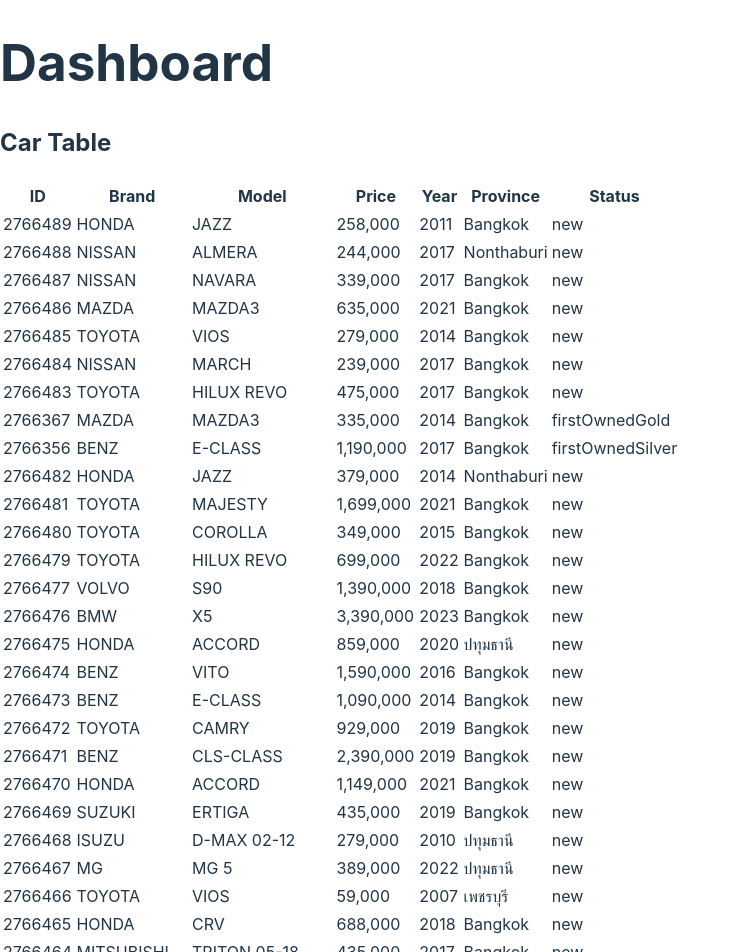
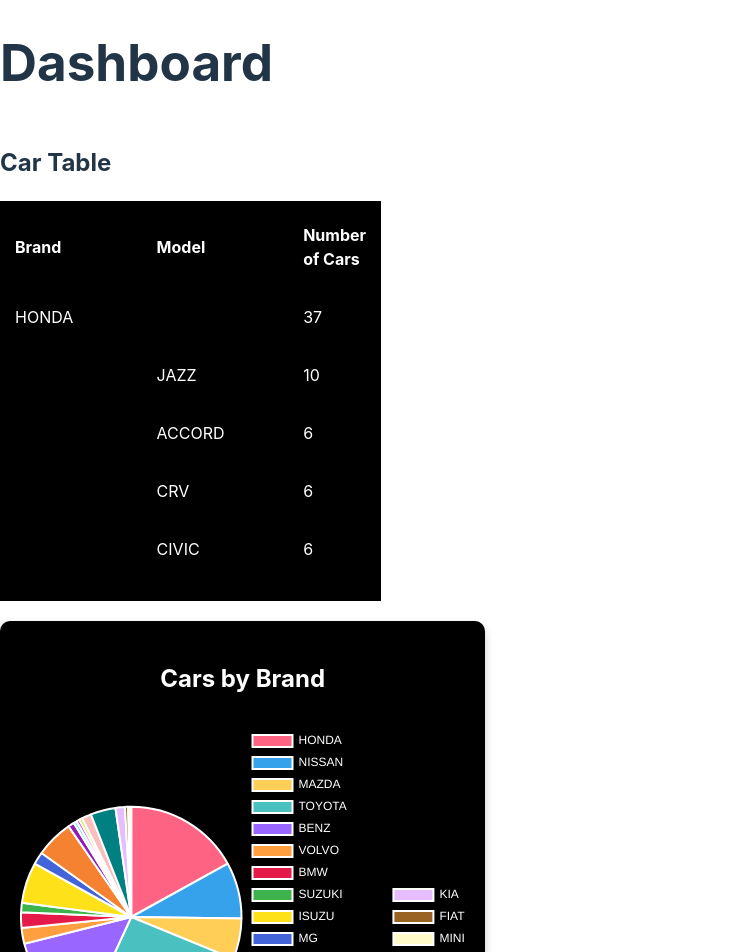
Before and after one commit to Reon1917/car-analytics-app, a React (Vite) app in the folder car-analytics-app/: page / in a window 1280 px wide. Shown: the top 952 px of the page, without its empty margins (0-738 px from the left). Built offline with nearby package versions, Linux system fonts and the light colour scheme.

Commit message:
table corrected and pie chart looks fixed

```diff
--- a/car-analytics-app/src/components/carTable.jsx
+++ b/car-analytics-app/src/components/carTable.jsx
@@ -1,15 +1,84 @@
-import React from 'react';
+import React, { useState } from 'react';
+import './stylesheets/carTable.css';
+
+// Function to aggregate data by brand and model
+const aggregateData = (cars) => {
+  const brandModelMap = {};
+
+  cars.forEach((car) => {
+    const brand = car.NameMMT.split(' ')[0];
+    const model = car.Model;
+    const price = parseInt(car.Prc.replace(/,/g, ''), 10);
+
+    if (!brandModelMap[brand]) {
+      brandModelMap[brand] = { totalCars: 0, models: {} };
+    }
+
+    if (!brandModelMap[brand].models[model]) {
+      brandModelMap[brand].models[model] = { count: 0, cars: [] };
+    }
+
+    brandModelMap[brand].totalCars += 1;
+    brandModelMap[brand].models[model].count += 1;
+    brandModelMap[brand].models[model].cars.push(car);
+  });
+
+  return brandModelMap;
+};
 
 const CarTable = ({ cars }) => {
+  const aggregatedData = aggregateData(cars);
+  const [selectedModel, setSelectedModel] = useState(null);
+  const [selectedBrand, setSelectedBrand] = useState(null);
+
+  const handleModelClick = (brand, model) => {
+    setSelectedBrand(brand);
+    setSelectedModel(model);
+  };
+
   return (
-    <div>
+    <div style={{ display: 'flex' }}>
+      <div style={{ flex: 1 }}>
         <h2>Car Table</h2>
-      <table>
+        <div style={{ height: '400px', overflowY: 'scroll' }}>
+          <table className="car-table">
             <thead>
               <tr>
-            <th>ID</th>
                 <th>Brand</th>
                 <th>Model</th>
+                <th>Number of Cars</th>
+              </tr>
+            </thead>
+            <tbody>
+              {Object.keys(aggregatedData).map((brand, brandIndex) => (
+                <React.Fragment key={brand}>
+                  <tr className="brand-row">
+                    <td>{brand}</td>
+                    <td></td>
+                    <td>{aggregatedData[brand].totalCars}</td>
+                  </tr>
+                  {Object.keys(aggregatedData[brand].models).map((model, modelIndex) => (
+                    <tr key={model} onClick={() => handleModelClick(brand, model)} className={`clickable-row ${modelIndex === 0 ? 'first-model-row' : ''}`}>
+                      <td></td>
+                      <td>{model}</td>
+                      <td>{aggregatedData[brand].models[model].count}</td>
+                    </tr>
+                  ))}
+                </React.Fragment>
+              ))}
+            </tbody>
+          </table>
+        </div>
+      </div>
+      <div style={{ flex: 1, paddingLeft: '20px' }}>
+        {selectedModel && selectedBrand && (
+          <div>
+            <h2>{selectedBrand} {selectedModel} Details</h2>
+            <div style={{ height: '400px', overflowY: 'scroll' }}>
+              <table className="car-table">
+                <thead>
+                  <tr>
+                    <th>Image</th>
                     <th>Price</th>
                     <th>Year</th>
                     <th>Province</th>
@@ -17,19 +86,26 @@
                   </tr>
                 </thead>
                 <tbody>
-          {cars.map((car, index) => (
-            <tr key={car.Cid || index}>
-              <td>{car.Cid}</td>
-              <td>{car.NameMMT.split(' ')[0]}</td> {/* Assuming the brand is the first word in NameMMT */}
-              <td>{car.Model}</td>
+                  {aggregatedData[selectedBrand].models[selectedModel].cars.map((car, index) => {
+                    console.log('Image URL:', car.Img100); // Log the image URL
+                    return (
+                      <tr key={index}>
+                        <td>
+                          <img src={car.Img100} alt="Car" className="car-image" onError={(e) => { e.target.onerror = null; e.target.src = 'fallback-image-url.jpg'; }} />
+                        </td>
                         <td>{car.Prc}</td>
                         <td>{car.Yr}</td>
                         <td>{car.Province}</td>
                         <td>{car.Status}</td>
                       </tr>
-          ))}
+                    );
+                  })}
                 </tbody>
               </table>
+            </div>
+          </div>
+        )}
+      </div>
     </div>
   );
 };
--- a/car-analytics-app/src/components/pieChart.jsx
+++ b/car-analytics-app/src/components/pieChart.jsx
@@ -1,5 +1,6 @@
 import React, { useEffect, useState } from "react";
 import { Pie } from "react-chartjs-2";
+import './stylesheets/pieChart.css'; // Import the CSS file
 
 const PieChart = () => {
   const [carData, setCarData] = useState([]);
@@ -42,10 +43,31 @@
     ],
   };
 
+  // Chart options
+  const chartOptions = {
+    responsive: true,
+    maintainAspectRatio: false,
+    plugins: {
+      legend: {
+        position: 'right',
+        labels: {
+          color: '#ffffff', // White text color for legend
+        },
+      },
+      tooltip: {
+        backgroundColor: '#000000', // AMOLED black background for tooltips
+        titleColor: '#ffffff', // White text color for tooltip title
+        bodyColor: '#ffffff', // White text color for tooltip body
+      },
+    },
+  };
+
   return (
-    <div>
-      <h2>Cars by Brand</h2>
-      <Pie data={chartData} />
+    <div className="pie-chart-container">
+      <h2 className="chart-title">Cars by Brand</h2>
+      <div className="pie-chart-wrapper">
+        <Pie data={chartData} options={chartOptions} />
+      </div>
     </div>
   );
 };
--- /dev/null
+++ b/car-analytics-app/src/components/stylesheets/carTable.css
@@ -0,0 +1,53 @@
+.car-table {
+    width: 100%;
+    border-collapse: separate; /* Change from collapse to separate for cleaner look */
+    border-spacing: 0 10px; /* Add spacing between rows */
+    margin-bottom: 20px;
+    background-color: #000000; /* AMOLED black background for the table */
+  }
+
+  .car-table th, .car-table td {
+    padding: 12px 15px; /* Increase padding for a cleaner look */
+    text-align: left;
+    background-color: #000000; /* AMOLED black background for table cells */
+    color: #ffffff; /* White text color for better contrast */
+  }
+
+  .car-table th {
+    background-color: #000000; /* AMOLED black background for table headers */
+    color: #ffffff; /* White text color for better contrast */
+    font-weight: bold; /* Make headers bold */
+  }
+
+  .car-table tr {
+    border-radius: 10px; /* Add border-radius for rounded corners */
+    overflow: hidden; /* Ensure rounded corners are visible */
+  }
+
+  .car-table tr:nth-child(even) {
+    background-color: #111111; /* Slightly lighter black for even rows */
+  }
+
+  .car-table tr:hover {
+    background-color: #333333; /* Dark gray background for hovered rows */
+  }
+
+  .clickable-row {
+    cursor: pointer;
+  }
+
+  .clickable-row:hover {
+    background-color: #444444; /* Slightly lighter gray for hovered clickable rows */
+    color: #00ff00; /* Bright green text color for better visibility */
+    transition: background-color 0.3s, color 0.3s; /* Smooth transition for hover effect */
+  }
+
+  .car-image {
+    width: 100px;
+    height: auto;
+    border-radius: 5px; /* Add border-radius to images */
+  }
+
+  .brand-row {
+    border-top: 2px solid #ffffff; /* White top border to separate brands */
+  }
--- /dev/null
+++ b/car-analytics-app/src/components/stylesheets/pieChart.css
@@ -0,0 +1,20 @@
+.pie-chart-container {
+    padding-top: 1rem;
+    background-color: #000000; /* AMOLED black background */
+    padding: 20px;
+    border-radius: 10px;
+    box-shadow: 0 4px 8px rgba(0, 0, 0, 0.2);
+    color: #ffffff; /* White text color */
+    max-width: 600px;
+    margin: 20px auto; /* Add margin to create space between elements */
+  }
+
+  .chart-title {
+    text-align: center;
+    margin-bottom: 20px;
+  }
+
+  .pie-chart-wrapper {
+    position: relative;
+    height: 400px; /* Adjust height as needed */
+  }
```
Lines whose indentation alone changed are shown as unchanged.
